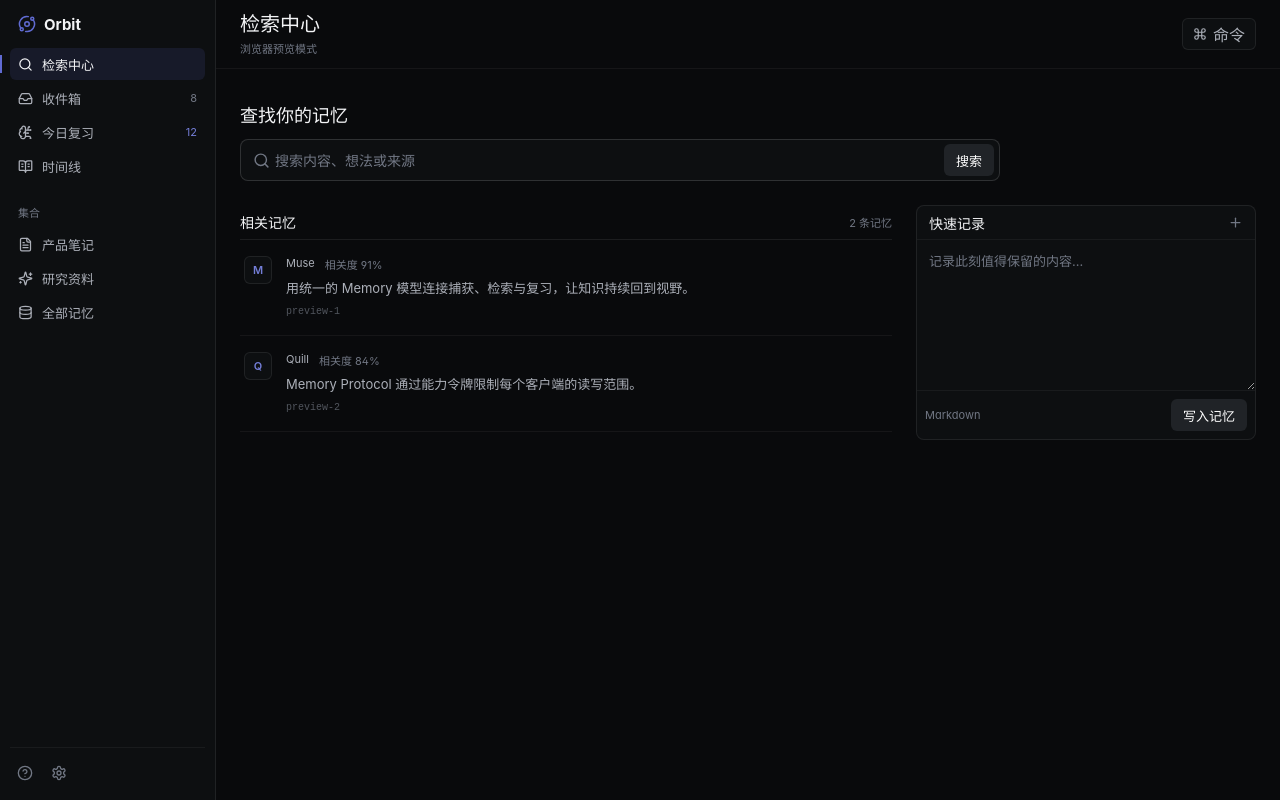
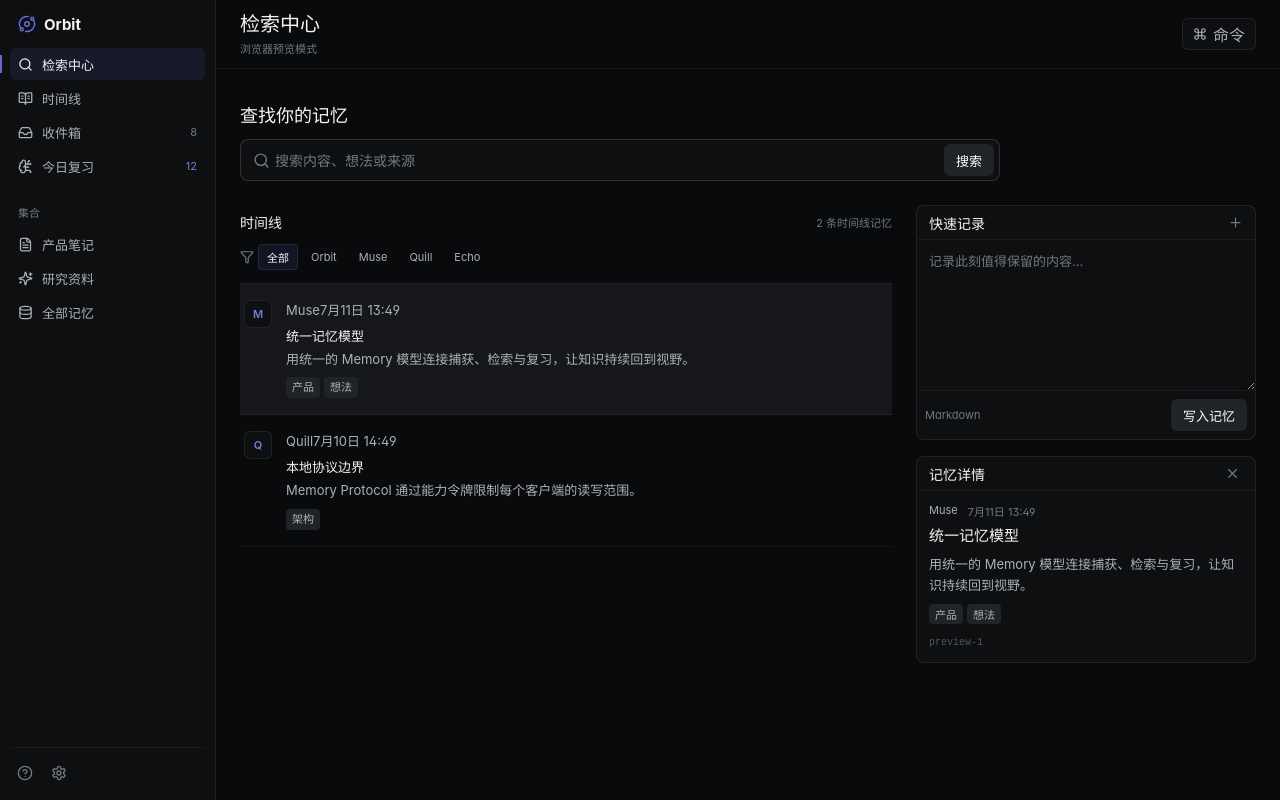
Before and after one commit to zhangge666/Nexus_pre, a React (Vite) app in the folder apps/orbit/: page / in a window 1280 px wide. Built offline with nearby package versions, Linux system fonts and the light colour scheme.

Commit message:
实现 Orbit 记忆库主界面

```diff
--- a/apps/orbit/src/App.tsx
+++ b/apps/orbit/src/App.tsx
@@ -1,55 +1,97 @@
-/** 本文件实现 Orbit 的 IPC 验证工作台、记忆写入和本地混合检索交互。 */
+/** 本文件实现 Orbit 记忆库主界面的检索、时间线筛选、详情阅读和快速记录交互。 */
 
 import {
+  Archive,
   BookOpenText,
   BrainCircuit,
   CircleHelp,
   Command,
   Database,
   FileText,
+  Filter,
   Inbox,
   Orbit as OrbitIcon,
   Plus,
   Search,
   Settings,
   Sparkles,
+  X,
 } from "lucide-react";
-import { FormEvent, useMemo, useState } from "react";
-import { createMemory, isTauriRuntime, MemoryHit, searchMemory } from "./core";
+import { FormEvent, useEffect, useMemo, useState } from "react";
+import {
+  createMemory,
+  getMemory,
+  isTauriRuntime,
+  listMemories,
+  MemoryHit,
+  MemorySummary,
+  searchMemory,
+} from "./core";
 
-const sampleMemories: MemoryHit[] = [
-  {
-    memoryId: "preview-1",
-    blockId: "preview-block-1",
-    score: 0.91,
-    snippet: "用统一的 Memory 模型连接捕获、检索与复习，让知识持续回到视野。",
-  },
-  {
-    memoryId: "preview-2",
-    blockId: "preview-block-2",
-    score: 0.84,
-    snippet: "Memory Protocol 通过能力令牌限制每个客户端的读写范围。",
-  },
+const previewMemories: MemorySummary[] = [
+  { id: "preview-1", source: "muse", kind: "idea", title: "统一记忆模型", content: "用统一的 Memory 模型连接捕获、检索与复习，让知识持续回到视野。", tags: ["产品", "想法"], pinned: true, archived: false, createdAt: Date.now() - 3_600_000 },
+  { id: "preview-2", source: "quill", kind: "note", title: "本地协议边界", content: "Memory Protocol 通过能力令牌限制每个客户端的读写范围。", tags: ["架构"], pinned: false, archived: false, createdAt: Date.now() - 86_400_000 },
 ];
+
+/** 把来源标识转换为界面显示名称。 */
+function sourceLabel(source: string): string {
+  return { orbit: "Orbit", muse: "Muse", quill: "Quill", echo: "Echo" }[source] ?? source;
+}
+
+/** 把 Unix 毫秒转换为紧凑的本地日期时间。 */
+function formatTime(timestamp: number): string {
+  return new Intl.DateTimeFormat("zh-CN", { month: "short", day: "numeric", hour: "2-digit", minute: "2-digit" }).format(timestamp);
+}
 
 /** 渲染 Orbit 本地记忆工作台。 */
 export function App(): React.JSX.Element {
   const [query, setQuery] = useState("");
   const [draft, setDraft] = useState("");
-  const [hits, setHits] = useState<MemoryHit[]>(sampleMemories);
+  const [hits, setHits] = useState<MemoryHit[]>([]);
+  const [memories, setMemories] = useState<MemorySummary[]>(previewMemories);
+  const [selected, setSelected] = useState<MemorySummary | null>(previewMemories[0]);
+  const [source, setSource] = useState<string>("all");
   const [busy, setBusy] = useState(false);
-  const [notice, setNotice] = useState(
-    isTauriRuntime() ? "本地核心已连接" : "浏览器预览模式",
+  const [notice, setNotice] = useState(isTauriRuntime() ? "正在连接本地记忆服务" : "浏览器预览模式");
+
+  const visibleMemories = useMemo(
+    () => memories.filter((memory) => source === "all" || memory.source === source),
+    [memories, source],
   );
+  const resultLabel = query ? `${hits.length} 条检索结果` : `${visibleMemories.length} 条时间线记忆`;
 
-  const resultLabel = useMemo(() => `${hits.length} 条记忆`, [hits.length]);
+  /** 在桌面运行时加载时间线，浏览器中保留可交互预览数据。 */
+  useEffect(() => {
+    if (!isTauriRuntime()) return;
+    void refreshTimeline();
+  }, []);
+
+  /** 从本地服务刷新时间线并保留有效的详情选中项。 */
+  async function refreshTimeline(nextSource?: string): Promise<void> {
+    if (!isTauriRuntime()) return;
+    setBusy(true);
+    try {
+      const loaded = await listMemories(nextSource === "all" ? undefined : nextSource);
+      setMemories(loaded);
+      setSelected((current) => loaded.find((memory) => memory.id === current?.id) ?? loaded[0] ?? null);
+      setNotice(`已加载 ${loaded.length} 条记忆`);
+    } catch (error) {
+      setNotice(`加载失败：${String(error)}`);
+    } finally {
+      setBusy(false);
+    }
+  }
 
   /** 提交检索词并通过 IPC 刷新结果列表。 */
   async function handleSearch(event: FormEvent): Promise<void> {
     event.preventDefault();
-    if (!query.trim()) return;
+    if (!query.trim()) {
+      setHits([]);
+      return;
+    }
     if (!isTauriRuntime()) {
-      setNotice("浏览器预览不连接本地记忆库");
+      setHits(previewMemories.map((memory, index) => ({ memoryId: memory.id, blockId: memory.id, score: 0.92 - index * 0.08, snippet: memory.content })));
+      setNotice("浏览器预览显示示例检索结果");
       return;
     }
     setBusy(true);
@@ -63,7 +105,7 @@
     }
   }
 
-  /** 将快速记录内容通过 IPC 写入统一记忆库。 */
+  /** 将快速记录内容通过 IPC 写入统一记忆库并刷新时间线。 */
   async function handleCreate(): Promise<void> {
     if (!draft.trim()) return;
     if (!isTauriRuntime()) {
@@ -74,11 +116,29 @@
     try {
       await createMemory(draft.trim());
       setDraft("");
-      setNotice("记忆已写入");
+      await refreshTimeline(source);
+      setNotice("记忆已写入并刷新时间线");
     } catch (error) {
       setNotice(`写入失败：${String(error)}`);
     } finally {
       setBusy(false);
+    }
+  }
+
+  /** 切换来源筛选并同步刷新本地时间线。 */
+  function handleSourceChange(nextSource: string): void {
+    setSource(nextSource);
+    void refreshTimeline(nextSource);
+  }
+
+  /** 打开记忆详情；本地运行时额外读取最新完整内容。 */
+  async function handleSelect(memory: MemorySummary): Promise<void> {
+    setSelected(memory);
+    if (!isTauriRuntime()) return;
+    try {
+      setSelected(await getMemory(memory.id));
+    } catch (error) {
+      setNotice(`读取详情失败：${String(error)}`);
     }
   }
 
@@ -88,9 +148,9 @@
         <div className="brand"><OrbitIcon size={18} aria-hidden="true" /><strong>Orbit</strong></div>
         <nav aria-label="主导航">
           <a className="nav-item active" href="#search"><Search size={15} />检索中心</a>
+          <a className="nav-item" href="#timeline"><BookOpenText size={15} />时间线</a>
           <a className="nav-item" href="#inbox"><Inbox size={15} />收件箱<span className="count">8</span></a>
           <a className="nav-item" href="#review"><BrainCircuit size={15} />今日复习<span className="count primary">12</span></a>
-          <a className="nav-item" href="#timeline"><BookOpenText size={15} />时间线</a>
         </nav>
         <div className="nav-section-label">集合</div>
         <nav aria-label="记忆集合">
@@ -98,52 +158,29 @@
           <a className="nav-item" href="#research"><Sparkles size={15} />研究资料</a>
           <a className="nav-item" href="#all"><Database size={15} />全部记忆</a>
         </nav>
-        <div className="sidebar-footer">
-          <button className="icon-button" title="帮助" aria-label="帮助"><CircleHelp size={16} /></button>
-          <button className="icon-button" title="设置" aria-label="设置"><Settings size={16} /></button>
-        </div>
+        <div className="sidebar-footer"><button className="icon-button" title="帮助" aria-label="帮助"><CircleHelp size={16} /></button><button className="icon-button" title="设置" aria-label="设置"><Settings size={16} /></button></div>
       </aside>
 
       <main className="workspace" id="search">
-        <header className="topbar">
-          <div>
-            <h1>检索中心</h1>
-            <p>{notice}</p>
-          </div>
-          <button className="secondary-button"><Command size={14} />命令</button>
-        </header>
-
-        <section className="search-section" aria-labelledby="search-title">
-          <h2 id="search-title">查找你的记忆</h2>
-          <form className="search-box" onSubmit={handleSearch}>
-            <Search size={17} aria-hidden="true" />
-            <input value={query} onChange={(event) => setQuery(event.target.value)} placeholder="搜索内容、想法或来源" aria-label="搜索记忆" />
-            <button type="submit" disabled={busy || !query.trim()}>{busy ? "检索中" : "搜索"}</button>
-          </form>
-        </section>
+        <header className="topbar"><div><h1>检索中心</h1><p aria-live="polite">{notice}</p></div><button className="secondary-button"><Command size={14} />命令</button></header>
+        <section className="search-section" aria-labelledby="search-title"><h2 id="search-title">查找你的记忆</h2><form className="search-box" onSubmit={handleSearch}><Search size={17} aria-hidden="true" /><input value={query} onChange={(event) => setQuery(event.target.value)} placeholder="搜索内容、想法或来源" aria-label="搜索记忆" /><button type="submit" disabled={busy || !query.trim()}>{busy ? "检索中" : "搜索"}</button></form></section>
 
         <div className="content-grid">
-          <section className="results" aria-labelledby="results-title">
-            <div className="section-heading"><h2 id="results-title">相关记忆</h2><span>{resultLabel}</span></div>
+          <section className="results" id="timeline" aria-labelledby="results-title">
+            <div className="section-heading"><h2 id="results-title">{query ? "相关记忆" : "时间线"}</h2><span>{resultLabel}</span></div>
+            {!query && <div className="filter-row" role="group" aria-label="来源筛选"><Filter size={14} aria-hidden="true" />{["all", "orbit", "muse", "quill", "echo"].map((value) => <button className={source === value ? "filter-button active" : "filter-button"} key={value} onClick={() => handleSourceChange(value)}>{value === "all" ? "全部" : sourceLabel(value)}</button>)}</div>}
             <div className="result-list">
-              {hits.map((hit, index) => (
-                <article className="memory-row" key={hit.blockId}>
-                  <div className="source-mark">{index === 0 ? "M" : "Q"}</div>
-                  <div className="memory-content">
-                    <div className="memory-meta"><span>{index === 0 ? "Muse" : "Quill"}</span><span>相关度 {Math.round(hit.score * 100)}%</span></div>
-                    <p>{hit.snippet}</p>
-                    <code>{hit.memoryId}</code>
-                  </div>
-                </article>
+              {(query ? hits.map((hit) => ({ id: hit.memoryId, source: "orbit", kind: "note", title: null, content: hit.snippet, tags: [], pinned: false, archived: false, createdAt: 0, score: hit.score })) : visibleMemories).map((memory) => (
+                <button className={selected?.id === memory.id ? "memory-row selected" : "memory-row"} key={memory.id} onClick={() => void handleSelect(memory)}>
+                  <span className="source-mark">{sourceLabel(memory.source).slice(0, 1)}</span><span className="memory-content"><span className="memory-meta"><span>{sourceLabel(memory.source)}</span><span>{memory.createdAt ? formatTime(memory.createdAt) : "检索命中"}</span></span><strong>{memory.title ?? memory.kind}</strong><span>{memory.content}</span>{memory.tags.length > 0 && <span className="tag-list">{memory.tags.map((tag) => <em key={tag}>{tag}</em>)}</span>}</span>
+                </button>
               ))}
+              {!busy && (query ? hits.length === 0 : visibleMemories.length === 0) && <div className="empty-state"><Archive size={18} /><p>没有匹配的记忆</p></div>}
             </div>
           </section>
 
-          <aside className="quick-capture" aria-labelledby="capture-title">
-            <div className="section-heading"><h2 id="capture-title">快速记录</h2><Plus size={15} /></div>
-            <textarea value={draft} onChange={(event) => setDraft(event.target.value)} placeholder="记录此刻值得保留的内容…" aria-label="记忆内容" />
-            <div className="capture-footer"><span>Markdown</span><button onClick={handleCreate} disabled={busy || !draft.trim()}>写入记忆</button></div>
-          </aside>
+          <aside className="side-panels"><section className="quick-capture" aria-labelledby="capture-title"><div className="section-heading"><h2 id="capture-title">快速记录</h2><Plus size={15} /></div><textarea value={draft} onChange={(event) => setDraft(event.target.value)} placeholder="记录此刻值得保留的内容…" aria-label="记忆内容" /><div className="capture-footer"><span>Markdown</span><button onClick={() => void handleCreate()} disabled={busy || !draft.trim()}>写入记忆</button></div></section>
+          {selected && <section className="memory-detail" aria-labelledby="detail-title"><div className="section-heading"><h2 id="detail-title">记忆详情</h2><button className="icon-button" onClick={() => setSelected(null)} aria-label="关闭详情"><X size={15} /></button></div><div className="detail-body"><div className="memory-meta"><span>{sourceLabel(selected.source)}</span><span>{formatTime(selected.createdAt)}</span></div><h3>{selected.title ?? selected.kind}</h3><p>{selected.content}</p>{selected.tags.length > 0 && <div className="tag-list">{selected.tags.map((tag) => <em key={tag}>{tag}</em>)}</div>}<code>{selected.id}</code></div></section>}</aside>
         </div>
       </main>
     </div>
--- a/apps/orbit/src/orbit.css
+++ b/apps/orbit/src/orbit.css
@@ -41,12 +41,19 @@
 .section-heading h2 { font-size: 14px; font-weight: 600; }
 .section-heading > span { color: hsl(var(--foreground-muted)); font-size: 11px; }
 .result-list { border-top: 1px solid hsl(var(--border)); }
-.memory-row { display: grid; grid-template-columns: 30px minmax(0, 1fr); gap: 12px; padding: 16px 4px; border-bottom: 1px solid hsl(var(--border-subtle)); }
-.memory-row:hover { background: hsl(var(--surface) / 0.6); }
+.filter-row { display: flex; flex-wrap: wrap; align-items: center; gap: 4px; min-height: 36px; margin-bottom: 8px; color: hsl(var(--foreground-muted)); }
+.filter-button { height: 26px; padding: 0 8px; border: 1px solid transparent; border-radius: var(--radius-sm); color: hsl(var(--foreground-secondary)); background: transparent; font-size: 11px; }
+.filter-button:hover { color: hsl(var(--foreground)); background: hsl(var(--surface-hover)); }
+.filter-button.active { border-color: hsl(var(--border)); color: hsl(var(--foreground)); background: hsl(var(--primary) / 0.12); }
+.memory-row { display: grid; grid-template-columns: 30px minmax(0, 1fr); width: 100%; gap: 12px; padding: 16px 4px; border: 0; border-bottom: 1px solid hsl(var(--border-subtle)); color: inherit; background: transparent; text-align: left; }
+.memory-row:hover, .memory-row.selected { background: hsl(var(--surface-hover) / 0.72); }
+.memory-row:focus-visible { outline: 2px solid hsl(var(--ring)); outline-offset: -2px; }
 .source-mark { display: grid; width: 28px; height: 28px; place-items: center; border: 1px solid hsl(var(--border)); border-radius: var(--radius); color: hsl(var(--primary-hover)); background: hsl(var(--surface)); font-size: 11px; font-weight: 600; }
 .memory-meta { display: flex; gap: 10px; margin-bottom: 6px; color: hsl(var(--foreground-muted)); font-size: 11px; }
 .memory-meta span:first-child { color: hsl(var(--foreground-secondary)); }
-.memory-content p { max-width: 680px; color: hsl(var(--foreground-secondary)); font-size: 13px; line-height: 1.55; }
+.memory-content { min-width: 0; }
+.memory-content > strong { display: block; margin-bottom: 4px; color: hsl(var(--foreground)); font-size: 13px; font-weight: 600; }
+.memory-content > span { display: block; max-width: 680px; overflow: hidden; color: hsl(var(--foreground-secondary)); font-size: 13px; line-height: 1.55; text-overflow: ellipsis; white-space: nowrap; }
 .memory-content code { display: block; max-width: 100%; margin-top: 7px; overflow: hidden; color: hsl(var(--foreground-disabled)); font: 10px/1.4 "Geist Mono", "JetBrains Mono", monospace; text-overflow: ellipsis; white-space: nowrap; }
 .quick-capture { border: 1px solid hsl(var(--border)); border-radius: var(--radius-md); background: hsl(var(--surface)); }
 .quick-capture .section-heading { padding: 0 12px; border-bottom: 1px solid hsl(var(--border-subtle)); }
@@ -54,5 +61,16 @@
 .quick-capture textarea { display: block; width: 100%; min-height: 150px; resize: vertical; padding: 12px; border: 0; outline: 0; background: transparent; font-size: 13px; line-height: 1.5; }
 .capture-footer { display: flex; align-items: center; justify-content: space-between; padding: 8px; border-top: 1px solid hsl(var(--border-subtle)); }
 .capture-footer span { color: hsl(var(--foreground-muted)); font-size: 11px; }
+.side-panels { display: grid; gap: 16px; }
+.memory-detail { border: 1px solid hsl(var(--border)); border-radius: var(--radius-md); background: hsl(var(--surface)); }
+.memory-detail .section-heading { padding: 0 8px 0 12px; border-bottom: 1px solid hsl(var(--border-subtle)); }
+.detail-body { padding: 12px; }
+.detail-body h3 { margin: 0 0 8px; color: hsl(var(--foreground)); font-size: 15px; line-height: 1.4; }
+.detail-body p { color: hsl(var(--foreground-secondary)); font-size: 13px; line-height: 1.6; white-space: pre-wrap; }
+.detail-body code { display: block; margin-top: 12px; overflow: hidden; color: hsl(var(--foreground-disabled)); font: 10px/1.4 "Geist Mono", "JetBrains Mono", monospace; text-overflow: ellipsis; white-space: nowrap; }
+.tag-list { display: flex !important; flex-wrap: wrap; gap: 4px; margin-top: 8px; }
+.tag-list em { padding: 2px 6px; border-radius: var(--radius-sm); color: hsl(var(--foreground-secondary)); background: hsl(var(--muted)); font-size: 11px; font-style: normal; }
+.empty-state { display: grid; min-height: 150px; place-content: center; justify-items: center; gap: 8px; color: hsl(var(--foreground-muted)); text-align: center; }
+.empty-state p { font-size: 12px; }
 @media (max-width: 840px) { .content-grid { grid-template-columns: 1fr; } .quick-capture { order: -1; } }
 @media (max-width: 620px) { body { overflow: auto; } .app-shell { display: block; } .sidebar { position: sticky; top: 0; z-index: 2; min-height: auto; padding: 8px 12px; border-right: 0; border-bottom: 1px solid hsl(var(--border)); } .sidebar nav, .nav-section-label, .sidebar-footer { display: none; } .brand { height: 32px; padding: 0; } .workspace { height: auto; } .topbar, .search-section, .content-grid { padding-right: 16px; padding-left: 16px; } .topbar { min-height: 60px; } .secondary-button { width: 32px; padding: 0; justify-content: center; font-size: 0; } .search-section { padding-top: 24px; } }
```
Also changed, not shown: apps/orbit/src/core.ts (+23 -0 lines), 2 other files (tests, documents, lock files or other folders).
